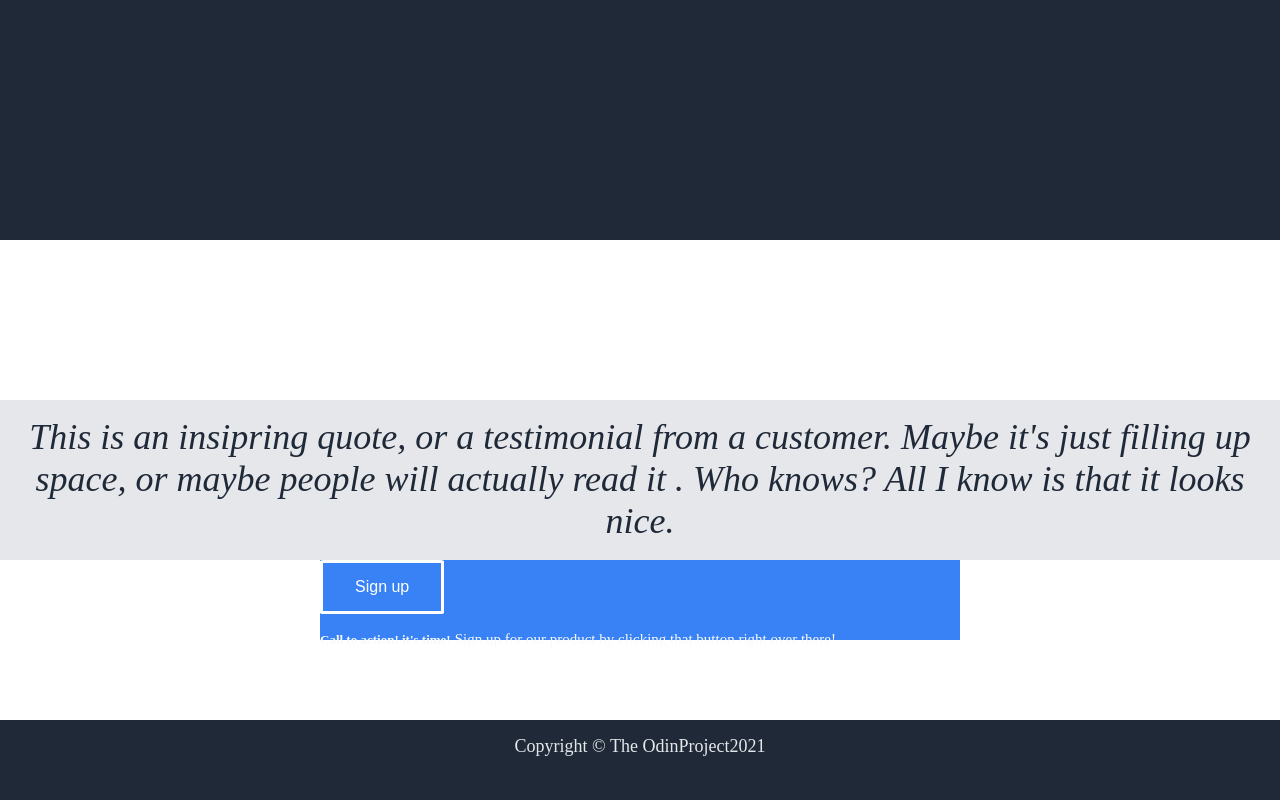
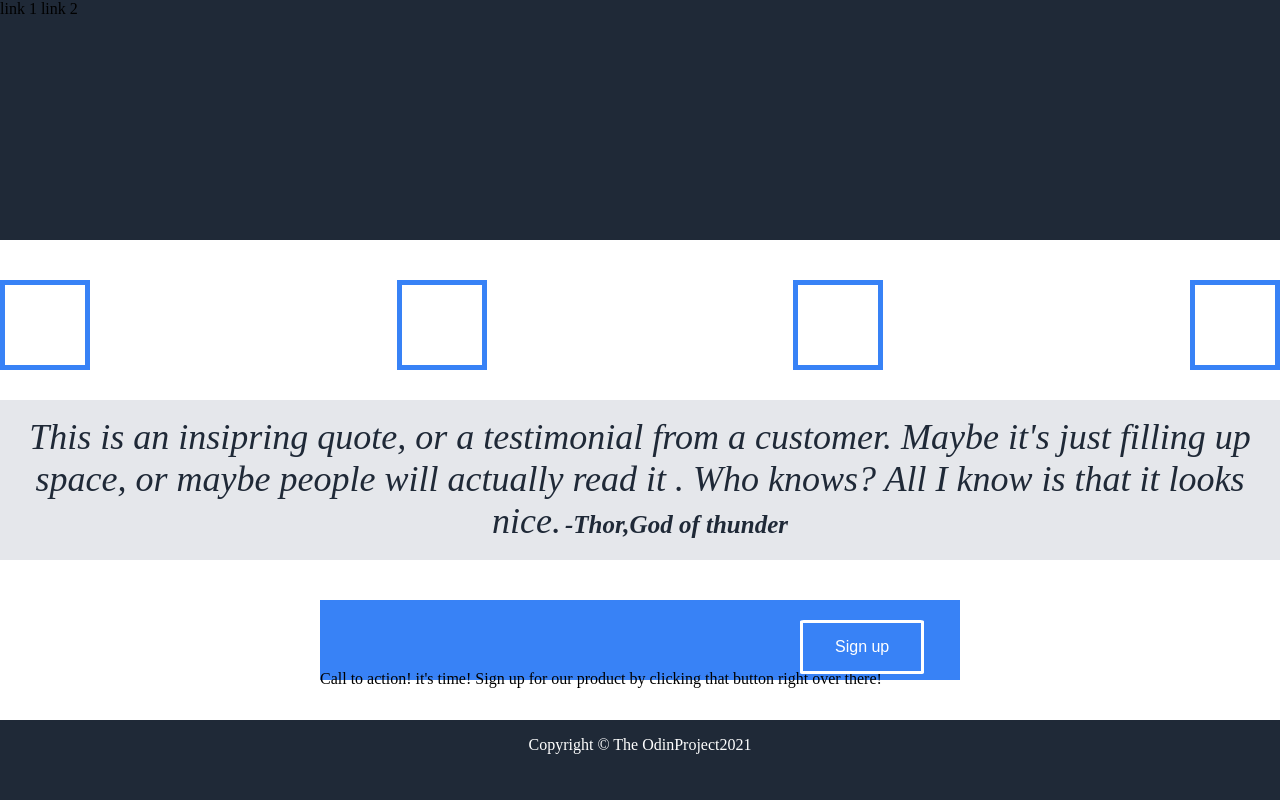
Before and after one commit to Andrtsit/ODINlandingpage, a plain HTML site: page index.html in a window 1280 px wide. Drawn offline with Linux system fonts and the light colour scheme.

Commit message:
geia sou vaggo mou .added footer ,header,main .

```diff
--- a/index.html
+++ b/index.html
@@ -8,32 +8,39 @@
 
 </head>
 <body>
-    <div class="Container">
-         <div class="first">
-            <h3></h3>
-            <div class="first2"></div>
-        </div>
-        <div class="second"></div>
-        <div class="third">
-            <p><span class="quote"> This is an insipring quote, or a testimonial from a customer.
-                Maybe it's just filling up space, or maybe people will actually read it . Who knows?
-                All I know is that it looks nice.</span></p><p><span class="thor">-Thor,God of thunder</span></p>
-        </div>
-        <div class="bottom">
-              <div class="bottom2">
-              <button type="button">Sign up</button>
-                <p><span class="bottomparagraph1">Call to action! it's time!</span>
-                    <span class="bottomparagraph2">Sign up for our product by clicking that button right over there!</span>
-                </p>
-            </div>
-        </div>
+    <header>link 1 link 2</header>
+<main>
 
-        <div class="down">
-            <p><span class="footer">Copyright © The OdinProject2021</span></p>
-        </div>
+    <div class="first">
+
+        <div class="divakia"></div>
+        <div class="divakia"></div>
+        <div class="divakia"></div>
+        <div class="divakia"></div>
+
     </div>
+    <div class="second">
+        <p>
+            <span class="quote"> This is an insipring quote, or a testimonial from a customer.
+               Maybe it's just filling up space, or maybe people will actually read it . Who knows?
+               All I know is that it looks nice.</span>
+            <span class="thor">-Thor,God of thunder</span>
+           </p>
+    </div>
+    <div class="third">
+        <div class="bottom2">
+            <button type="button">Sign up</button>
+              <p><span class="bottomparagraph1">Call to action! it's time!</span>
+                  <span class="bottomparagraph2">
+                    Sign up for our product by clicking that button right over there!
 
+                  </span></p></div>
+</main>
 
+<footer>
+    <p>Copyright © The OdinProject2021</p>
+    </footer>
 
 </body>
+
 </html>
--- a/styles.css
+++ b/styles.css
@@ -1,11 +1,126 @@
 html,
 body {
-  margin: 0;
-  padding: 0;
-  width: 100%;
-  height: 100%;
+    margin: 0;
+    padding: 0;
+    width: 100%;
+    height: 100%;
+    display: flex;
+    background-color: peru;
+    flex-direction: column;
+
+}
+header{
+    background-color: #1F2937;
+    flex:1 1 auto;
+    height:30%;
+    width: 100%;
+
+}
+main{
+    margin: 0;
+    padding: 0;
+    width: 100%;
+    height:60%;
+    background-color: purple;
+    display:flex;
+    flex-direction: column;
+}
+footer {
+    background-color:#1F2937;
+    height:10%;
+    width:100%;
+    color:white;
+    text-align: center;
+
+
+
 }
 
+.first {
+    background-color: white;
+    height: 20%;
+    width: 100%;
+    flex: 1 1 auto;
+    justify-content: space-between;
+    display: flex;
+
+}
+
+    .divakia{
+    height:80px;
+    width:80px;
+    border:5px solid#3882F6;
+    position:relative;
+    top:25%;
+    left:25;
+    gap: 5px;
+}
+.second{
+    background-color:#E5E7EB;
+    height: 20%;
+    width: 100%;
+    flex: 1 1 auto;
+    text-align: center;
+
+}
+.third {
+    height: 20%;
+    width: 100%;
+    background-color: white;
+    flex: 1 1 auto;
+}
+     .bottom2 {
+    background-color: #3882F6;
+    width: 50%;
+    height: 50%;
+    text-align: left;
+    margin: 0 auto;
+    position:relative;
+    top:25%;
+    left:25%;
+    float:left;
+     }
+    button {
+
+        background-color: #3882f6;
+        border: solid white;
+        border-radius:3%;
+        color: white;
+        padding: 15px 32px;
+        text-align: center;
+        text-decoration: none;
+        font-size: 16px;
+        position:relative;
+        top:25%;
+        left:75%;
+        cursor: pointer;
+    }
+
+
+
+
+/* apo dw kai katw spans */
+
+.quote {
+
+    font-size:36px;
+    font-weight:light;
+    font-style: italic;
+    color:#1F2937;
+
+
+
+}
+
+.thor {
+    font-size:25px;
+    font-weight:bold;
+    font-style: italic;
+    color:#1F2937;
+
+
+}
+/*
 .Container {
     display: flex;
     width: 100%;
@@ -17,13 +132,14 @@ body {
 }
 
 
-/* telika den xrhsimopoiw to top div ,ean to thelhsw, na valw to div sthn html
+
+telika den xrhsimopoiw to top div ,ean to thelhsw, na valw to div sthn html
 .top {
     background-color:#1F2937;
     height: 10px;
     width: 100%;
     flex: 1 1 auto;
-} */
+}
 
 .first {
     background-color: #1F2937;
@@ -90,8 +206,8 @@ button {
     padding: 15px 32px;
     text-align: center;
     text-decoration: none;
-    display: flex;
     font-size: 16px;
+    cursor: pointer;
 
 
   }
@@ -102,7 +218,7 @@ button {
 
 
 
-  /* apo dw kai katw einai ta spans */
+   apo dw kai katw einai ta spans
 
 .quote {
 
@@ -141,7 +257,7 @@ button {
 
 }
 
-.footer {
+footer {
     font-size: 18px;
     color:#E5E7EB;
     font-style:normal;
@@ -150,3 +266,4 @@ button {
 
 
 }
+*/
```
